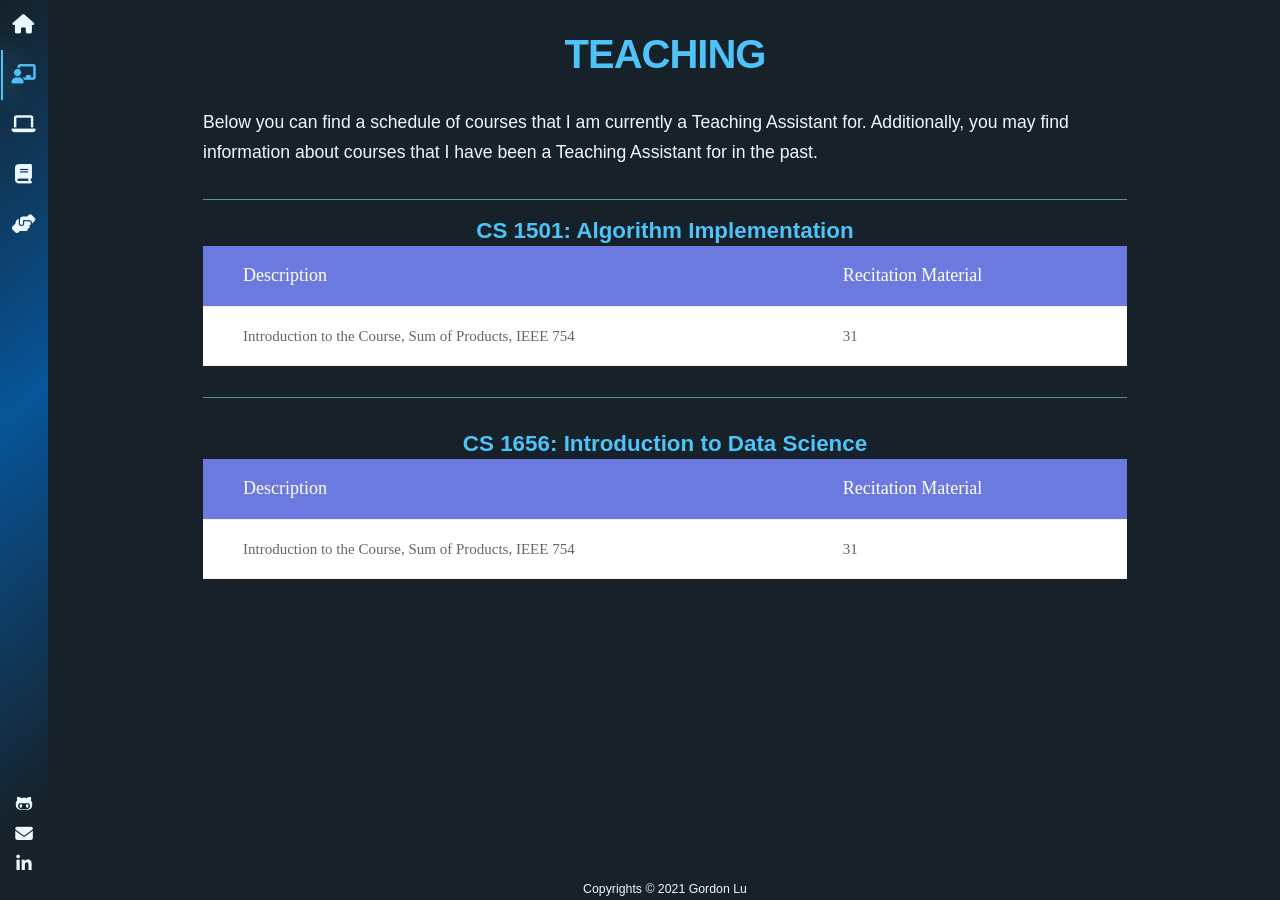
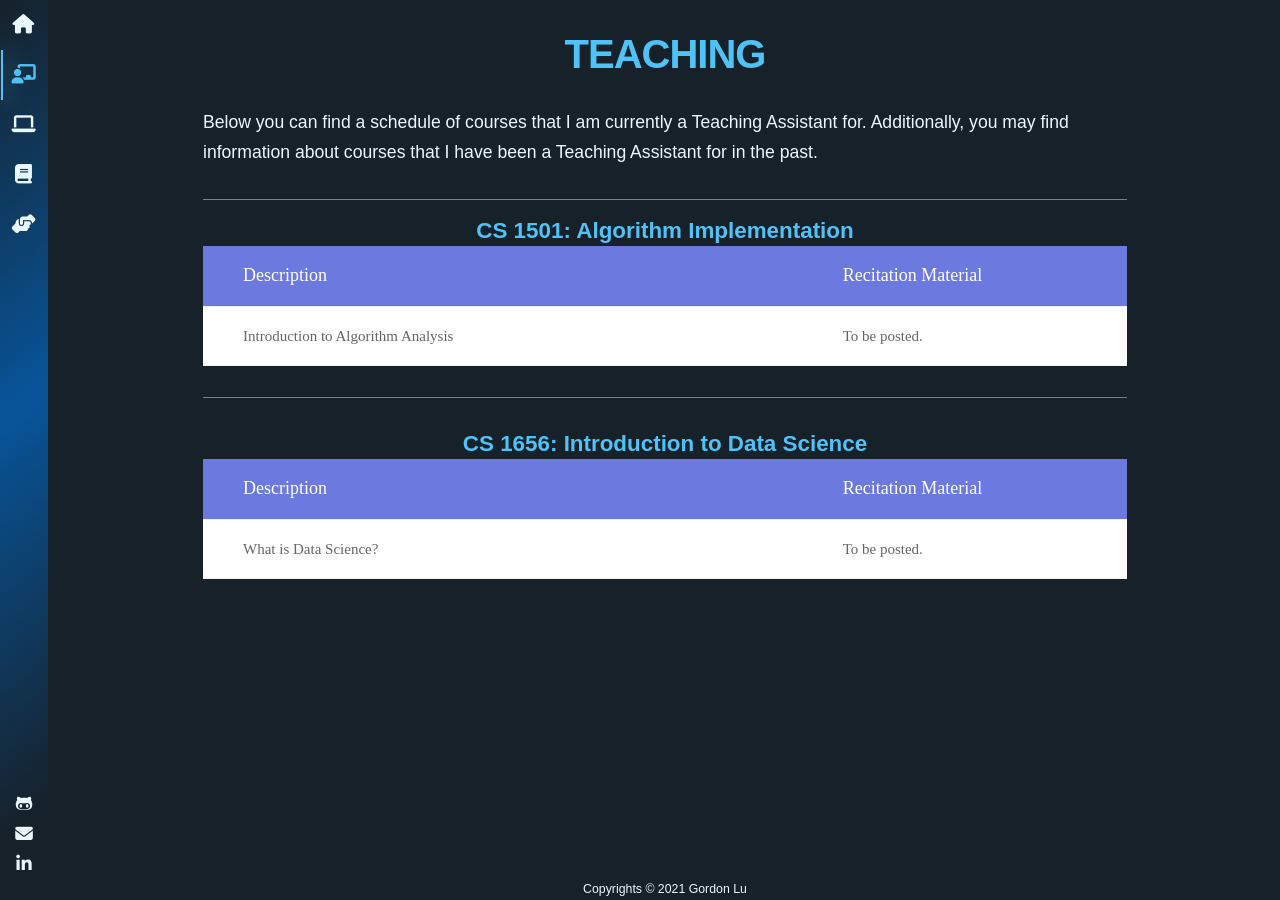
Before and after one commit to glu99331/glu99331.github.io, a Jekyll site: the page built from pages/teaching.html, in a window 1280 px wide. Built offline with Jekyll 4.4.1, drawn with Linux system fonts in a browser that asks for light colours; nearby versions of some CDN libraries; some web fonts are replaced.

Commit message:
Update Teaching Page

```diff
--- a/pages/teaching.html
+++ b/pages/teaching.html
@@ -8,8 +8,6 @@ summary: Below you can find a schedule of courses that I am currently a Teaching
 <hr>
 <h2 style = 'text-align: center;'>CS 1501: Algorithm Implementation</h2>
 <div class="limiter">
-    <!-- <div class="container-table100">
-        <div class="wrap-table100"> -->
     <div class="table">
 
         <div class="row header">
@@ -22,17 +20,15 @@ summary: Below you can find a schedule of courses that I am currently a Teaching
         </div>
         <div class="row">
             <div class="cell" data-title="Description">
-                            Introduction to the Course, Sum of Products, IEEE 754
+                Introduction to Algorithm Analysis
             </div>
             <div class="cell" data-title="Recitation-Material">
-                            31
+                To be posted.
             </div>
 
         </div>
 
     </div>
-        <!-- </div>
-    </div> -->
 </div>
 <hr class="content-separator">
 <h2 style = 'text-align: center;'>CS 1656: Introduction to Data Science</h2>
@@ -49,84 +45,13 @@ summary: Below you can find a schedule of courses that I am currently a Teaching
         </div>
         <div class="row">
             <div class="cell" data-title="Description">
-                Introduction to the Course, Sum of Products, IEEE 754
+                What is Data Science?
             </div>
             <div class="cell" data-title="Recitation-Material">
-                31
+                To be posted.
             </div>
 
         </div>
 
     </div>
 </div>
-<!-- <div class="collection">
-    <div class="group">
-        <div class="title">Title for this section</div>
-        <ul>
-            <a class="item" href="super-cat.html">
-                <div class="icon"><img src="assets/img/project-1.png"></div>
-                <div class="content">
-                    <h4>Super cat</h4>
-                    <div class="description">
-                        With this customization you can showcase here whatever you want, and create a separate pages fot each of those. This one will redirect to the Super cat site
-                    </div>
-                </div>
-            </a>
-            <a class="item" >
-                <div class="icon"><img src="assets/img/project-2.svg"></div>
-                <div class="content">
-                    <h4>CatoCat</h4>
-                    <div class="description">
-                        CatoCat description. It's very fun and so on.
-                    </div>
-                </div>
-            </a>
-        </ul>
-    </div>
-    <div class="group">
-        <div class="title">Title for this section</div>
-        <ul>
-            <a class="item" href="gate.html">
-                <div class="icon"><img src="assets/img/project-3.svg"></div>
-                <div class="content">
-                    <h4>Gate page</h4>
-                    <div class="description">
-                        This particular cell will take you to the gate webpage, which is a former "homepage". You can still use it if you want!
-                    </div>
-                </div>
-            </a>
-            <a class="item" href="https://ko-fi.com/itsmeaga1n" target="_blank">
-                <div class="icon"><img src="assets/img/ko-fi.jpg"></div>
-                <div class="content">
-                    <h4>Ko-fi</h4>
-                    <div class="description">
-                        If you enjoy what I'm doing, maybe you want to sponsor me a coffee?
-                    </div>
-                </div>
-            </a>
-        </ul>
-    </div>
-    <div class="group">
-        <div class="title">Title for this section</div>
-        <ul>
-            <a class="item">
-                <div class="icon"><img src="assets/img/project-4.png"></div>
-                <div class="content">
-                    <h4>Project coffuska</h4>
-                    <div class="description">
-                        Project that converts coffee into lines of code. Or will, right now there is nothing
-                    </div>
-                </div>
-            </a>
-            <a class="item">
-                <div class="icon"><i class="fas fa-cat"></i></div>
-                <div class="content">
-                    <h4>Project X</h4>
-                    <div class="description">
-                        Project X description. It's very fun and so on. Well, for now there is nothing
-                    </div>
-                </div>
-            </a>
-        </ul>
-    </div>
-</div> -->
```
Lines whose indentation alone changed are shown as unchanged.
